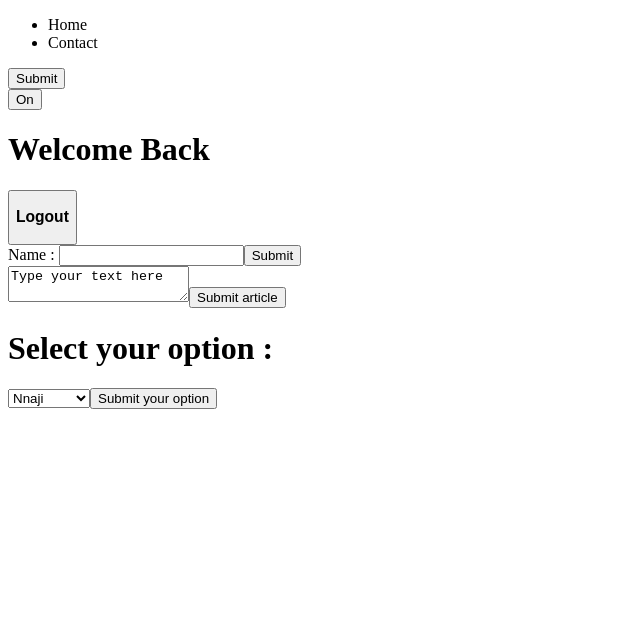
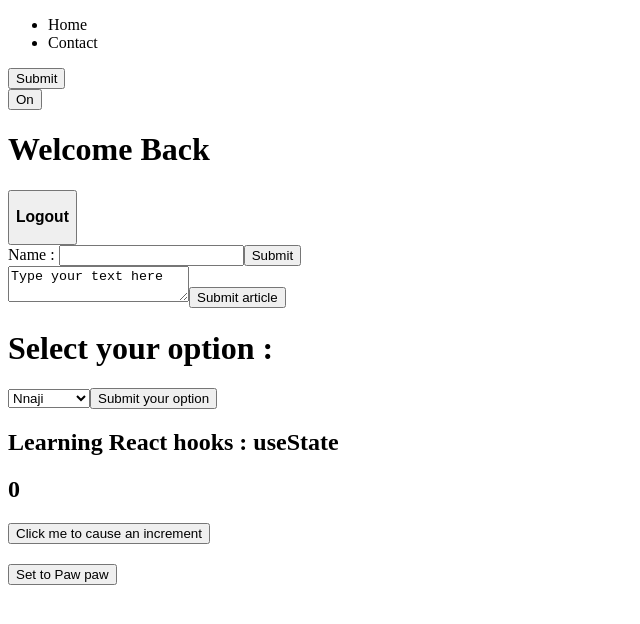
Before and after one commit to NnajiChimuanya/tab, a React (Create React App) app: page / in a window 1280 px wide. Shown: the top 624 px of the page, without its empty margins (0-640 px from the left). Built offline with nearby package versions, Linux system fonts and the light colour scheme.

Commit message:
Learnt useState and the difference between state in a class component and a functional component aking use of hooks' useState

```diff
--- a/package.json
+++ b/package.json
@@ -6,8 +6,10 @@
     "@testing-library/jest-dom": "^5.16.3",
     "@testing-library/react": "^12.1.4",
     "@testing-library/user-event": "^13.5.0",
+    "i": "^0.3.7",
     "react": "^18.0.0",
     "react-dom": "^18.0.0",
+    "react-router-dom": "^5.3.1",
     "react-scripts": "5.0.0",
     "web-vitals": "^2.1.4"
   },
--- a/src/App.js
+++ b/src/App.js
@@ -6,6 +6,7 @@ import LoginControl from "./LoginControl";
 import ControlledForm from "./components/ControlledForm";
 import ControlledTextarea from "./components/ControlledTextarea";
 import ControlledSelect from "./components/ControlledSelect";
+import UseState from "./components/UseState";
 
 function App() {
   return (
@@ -28,6 +29,8 @@ function App() {
 
       <ControlledSelect />
 
+      <UseState />
+
 
     </>
 
--- /dev/null
+++ b/src/components/UseState.js
@@ -0,0 +1,22 @@
+import React, { useState } from 'react';
+
+function UseState() {
+    var [count, setCount] = useState(0)
+    var [fruit, setFruit] = useState("")
+
+    return(
+        <>
+            <h2>Learning React hooks : useState</h2>
+            <h2>{count}</h2>
+            <button onClick={() => setCount(count + 1)}>Click me to cause an increment</button>
+
+           <h2>{fruit}</h2>
+           <button onClick={(e) => {
+            e.preventDefault()
+            setFruit("Paw-paw")
+           }}>Set to Paw paw</button>
+        </>
+    )
+}
+
+export default UseState;
```
Also changed, not shown: 1 other file (tests, documents, lock files or other folders).
